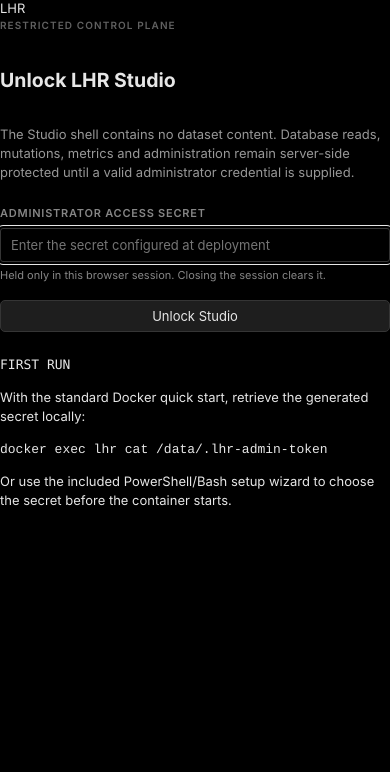
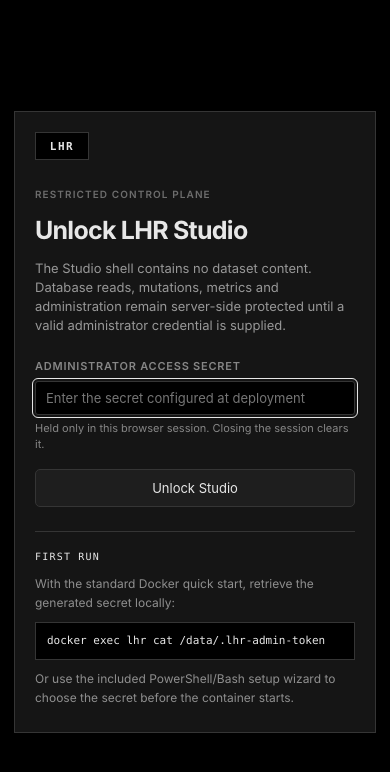
Before and after one commit to Jahanzaib-Kaleem/Localized-Hierarchical-Retrieval, a React (Vite) app in the folder studio/: page /settings in a window 390 px wide. Shown: the top 772 px of the page. Built offline with nearby package versions, Linux system fonts and the light colour scheme.

Commit message:
Style industrial Studio auth gate

```diff
--- a/studio/src/styles/studio.css
+++ b/studio/src/styles/studio.css
@@ -41,6 +41,19 @@ input:disabled { opacity: .45; }
 .recommendation:last-child { border-bottom: 0; }
 .recommendation > div:first-child { display: flex; flex-direction: column; gap: 3px; min-width: 0; }
 .recommendation span { opacity: .58; }
+
+.auth-screen { min-height: 100vh; display: grid; place-items: center; padding: 28px; background: var(--ink-0); }
+.auth-panel { width: min(100%, 520px); border: 1px solid var(--border); background: var(--ink-1); padding: 28px; box-shadow: 0 18px 70px rgb(0 0 0 / .32); }
+.auth-mark { display: inline-grid; place-items: center; width: 54px; height: 28px; margin-bottom: 28px; border: 1px solid var(--ink-3); background: var(--ink-0); color: var(--ink-4); font: 700 11px/1 var(--font-mono); letter-spacing: .14em; }
+.auth-panel h1 { margin: 0; font-size: clamp(25px, 5vw, 34px); line-height: 1.02; letter-spacing: -.03em; }
+.auth-check { min-height: 92px; display: grid; place-items: center; border: 1px solid var(--border); background: var(--ink-0); color: color-mix(in srgb, var(--text) 62%, var(--ink-0)); font-size: 11px; letter-spacing: .11em; }
+.auth-error { border: 1px solid var(--ink-3); background: var(--ink-0); padding: 10px 12px; color: var(--text); font-size: 12px; }
+.auth-submit { min-height: 38px; justify-content: center; }
+.auth-help { border-top: 1px solid var(--border); padding-top: 18px; color: color-mix(in srgb, var(--text) 62%, var(--ink-0)); font-size: 12px; line-height: 1.6; }
+.auth-help > span { display: block; margin-bottom: 8px; color: var(--text); font-size: 10px; letter-spacing: .12em; }
+.auth-help p { margin: 5px 0; }
+.auth-help code { display: block; overflow-x: auto; margin: 9px 0; padding: 10px 11px; border: 1px solid var(--border); background: var(--ink-0); color: var(--text); font: 11px/1.45 var(--font-mono); white-space: nowrap; }
+
 @media (max-width: 980px) {
   .operation-grid { grid-template-columns: 1fr; }
   .filter-row { grid-template-columns: 32px minmax(120px, 1fr) 100px minmax(160px, 2fr) auto; }
@@ -58,4 +71,6 @@ input:disabled { opacity: .45; }
   .query-limits { grid-template-columns: 1fr; }
   .cluster--spread { align-items: stretch; flex-direction: column; }
   .recommendation { flex-direction: column; }
+  .auth-screen { padding: 14px; }
+  .auth-panel { padding: 20px; }
 }
```
